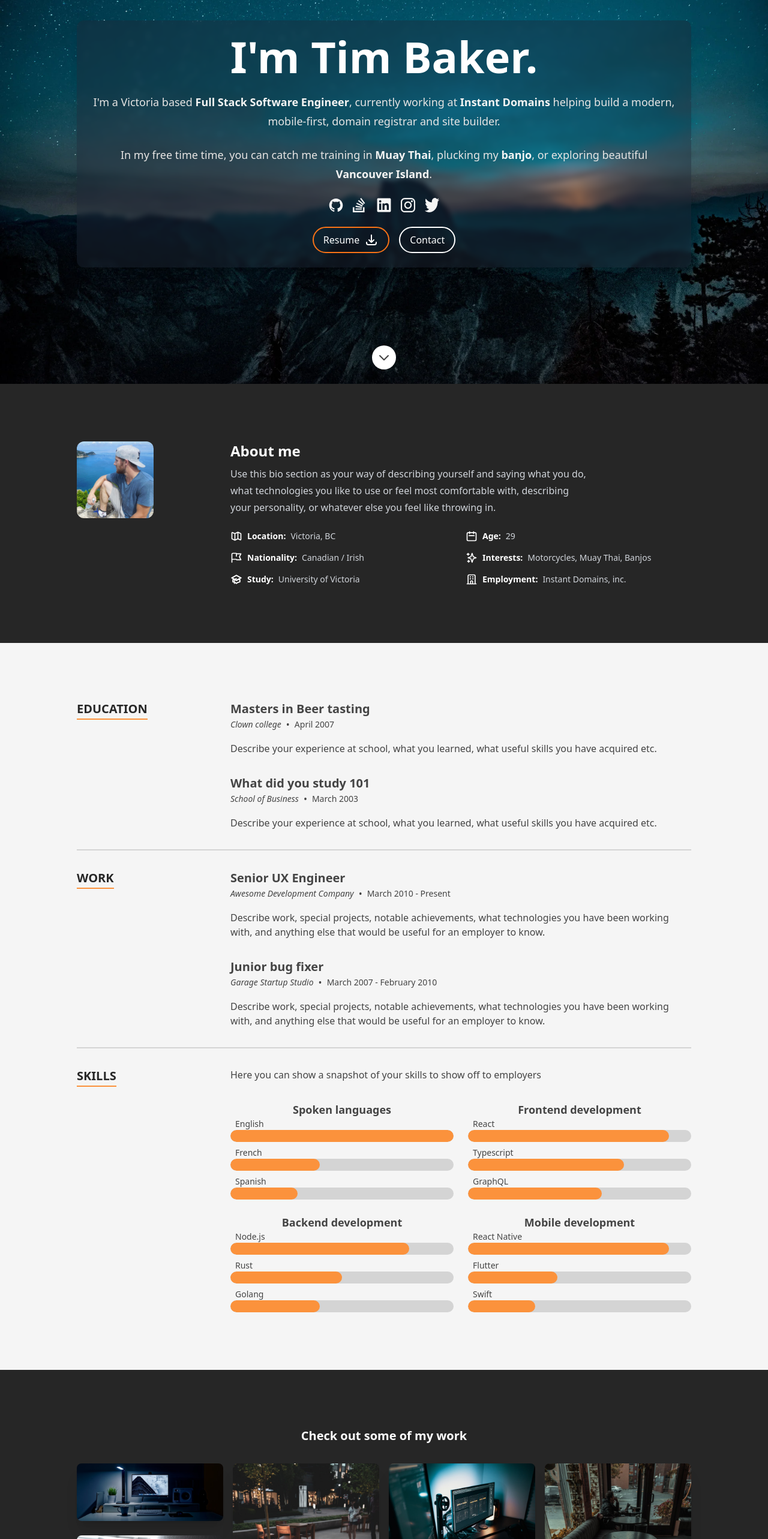
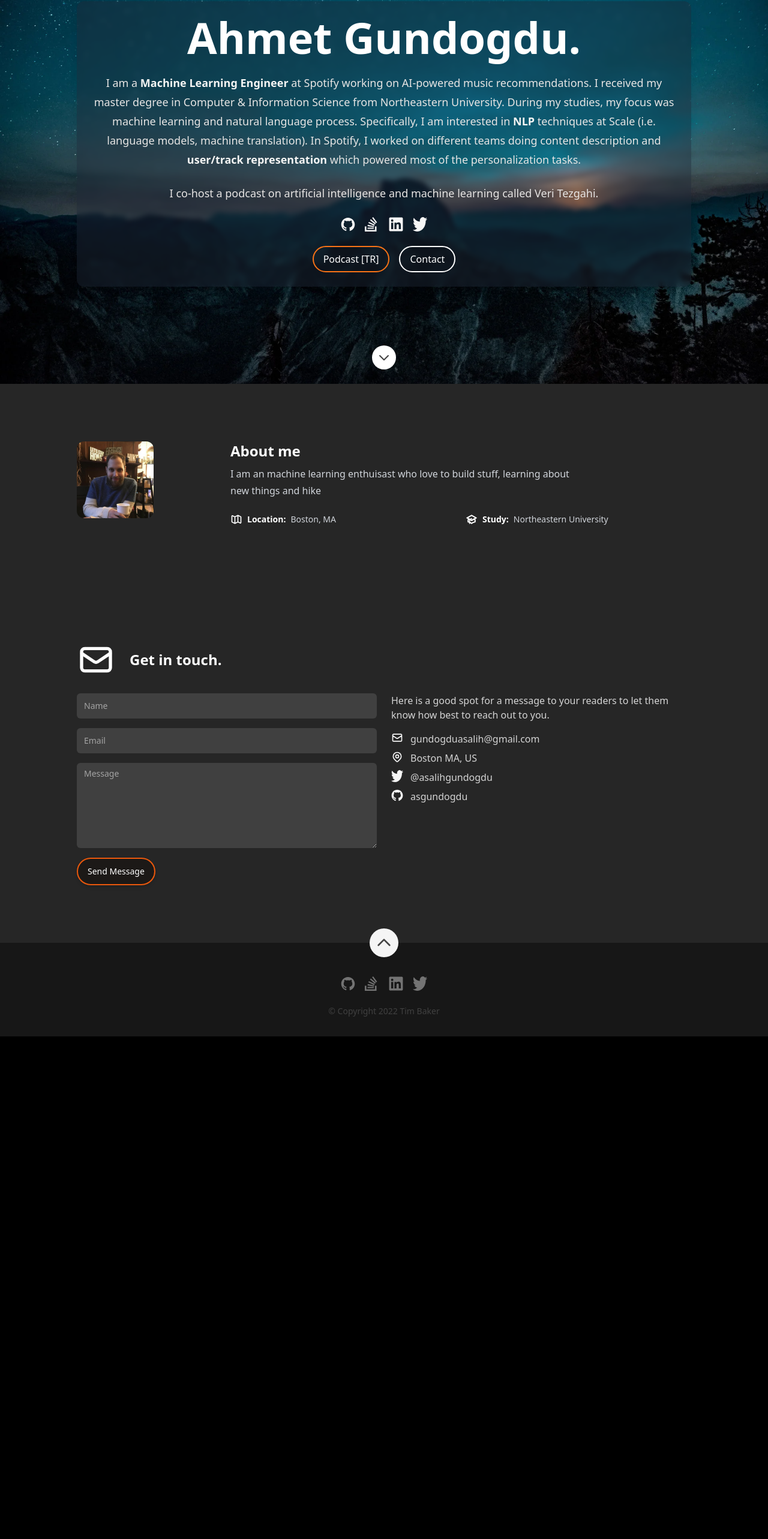
Before and after one commit to tbakerx/react-resume-template, a Next.js app: page / in a window 1280 px wide. Shown: the part 160-2726 px from the top of the page at 60% size. After the commit the page ends 1888 px from the top, so only its background shows below. Built offline with nearby package versions, Linux system fonts and the light colour scheme.

Commit message:
update and simplfy

```diff
--- a/src/components/Sections/Portfolio.tsx
+++ b/src/components/Sections/Portfolio.tsx
@@ -1,44 +1,24 @@
-import {ExternalLinkIcon} from '@heroicons/react/outline';
+import { ExternalLinkIcon } from '@heroicons/react/outline';
 import classNames from 'classnames';
 import Image from 'next/image';
-import {FC, memo, MouseEvent, useCallback, useEffect, useRef, useState} from 'react';
+import { FC, memo, MouseEvent, useCallback, useEffect, useRef, useState } from 'react';
 
-import {isMobile} from '../../config';
-import {portfolioItems, SectionId} from '../../data/data';
-import {PortfolioItem} from '../../data/dataDef';
+import { isMobile } from '../../config';
+
+import { PortfolioItem } from '../../data/dataDef';
 import useDetectOutsideClick from '../../hooks/useDetectOutsideClick';
 import Section from '../Layout/Section';
 
 const Portfolio: FC = memo(() => {
     return (
-    <Section className="bg-neutral-800" sectionId={SectionId.Portfolio}>
-      <div className="flex flex-col gap-y-8">
-        <h2 className="self-center text-xl font-bold text-white">Check out some of my work</h2>
-        <div className=" w-full columns-2 md:columns-3 lg:columns-4">
-          {portfolioItems.map((item, index) => {
-            const {title, image} = item;
-            return (
-              <div className="pb-6" key={`${title}-${index}`}>
-                <div
-                  className={classNames(
-                    'relative h-max w-full overflow-hidden rounded-lg shadow-lg shadow-black/30 lg:shadow-xl',
-                  )}>
-                  <Image alt={title} layout="responsive" placeholder="blur" src={image} />
-                  <ItemOverlay item={item} />
-                </div>
-              </div>
-            );
-          })}
-        </div>
-      </div>
-    </Section>
+
     );
 });
 
 Portfolio.displayName = 'Portfolio';
 export default Portfolio;
 
-const ItemOverlay: FC<{item: PortfolioItem}> = memo(({item: {url, title, description}}) => {
+const ItemOverlay: FC<{ item: PortfolioItem }> = memo(({ item: { url, title, description } }) => {
     const [mobile, setMobile] = useState(false);
     const [showOverlay, setShowOverlay] = useState(false);
     const linkRef = useRef<HTMLAnchorElement>(null);
@@ -65,7 +45,7 @@ const ItemOverlay: FC<{item: PortfolioItem}> = memo(({item: {url, title, descrip
         <a
             className={classNames(
                 'absolute inset-0 h-full w-full  bg-gray-900 transition-all duration-300',
-        {'opacity-0 hover:opacity-80': !mobile},
+                { 'opacity-0 hover:opacity-80': !mobile },
                 showOverlay ? 'opacity-80' : 'opacity-0',
             )}
             href={url}
--- a/src/components/Sections/Resume/index.tsx
+++ b/src/components/Sections/Resume/index.tsx
@@ -23,9 +23,6 @@ const Resume: FC = memo(() => {
         <ResumeSection title="Skills">
           <p className="pb-8">Here you can show a snapshot of your skills to show off to employers</p>
           <div className="grid grid-cols-1 gap-6 md:grid-cols-2">
-            {skills.map((skillgroup, index) => (
-              <SkillGroup key={`${skillgroup.name}-${index}`} skillGroup={skillgroup} />
-            ))}
           </div>
         </ResumeSection>
       </div>
--- a/src/components/Sections/Testimonials.tsx
+++ b/src/components/Sections/Testimonials.tsx
@@ -2,7 +2,6 @@ import classNames from 'classnames';
 import {FC, memo, UIEventHandler, useCallback, useEffect, useMemo, useRef, useState} from 'react';
 
 import {isApple, isMobile} from '../../config';
-import {SectionId, testimonial} from '../../data/data';
 import {Testimonial} from '../../data/dataDef';
 import useInterval from '../../hooks/useInterval';
 import useWindow from '../../hooks/useWindow';
@@ -17,9 +16,8 @@ const Testimonials: FC = memo(() => {
     const itemWidth = useRef(0);
     const scrollContainer = useRef<HTMLDivElement>(null);
 
-  const {width} = useWindow();
+    const { width } = useWindow();
 
-  const {imageSrc, testimonials} = testimonial;
 
     const resolveSrc = useMemo(() => {
         if (!imageSrc) return undefined;
@@ -50,71 +48,19 @@ const Testimonials: FC = memo(() => {
         },
         [],
     );
-  const next = useCallback(() => {
-    if (activeIndex + 1 === testimonials.length) {
-      setTestimonial(0)();
-    } else {
-      setTestimonial(activeIndex + 1)();
-    }
-  }, [activeIndex, setTestimonial, testimonials.length]);
+
 
     const handleScroll = useCallback<UIEventHandler<HTMLDivElement>>(event => {
         setScrollValue(event.currentTarget.scrollLeft);
     }, []);
 
-  useInterval(next, 10000);
 
-  // If no testimonials, don't render the section
-  if (!testimonials.length) {
-    return null;
-  }
 
-  return (
-    <Section noPadding sectionId={SectionId.Testimonials}>
-      <div
-        className={classNames(
-          'flex w-full items-center justify-center bg-cover bg-center px-4 py-16 md:py-24 lg:px-8',
-          parallaxEnabled && 'bg-fixed',
-          {'bg-neutral-700': !imageSrc},
-        )}
-        style={imageSrc ? {backgroundImage: `url(${resolveSrc}`} : undefined}>
-        <div className="z-10 w-full max-w-screen-md px-4 lg:px-0">
-          <div className="flex flex-col items-center gap-y-6 rounded-xl bg-gray-800/60 p-6 shadow-lg">
-            <div
-              className="no-scrollbar flex w-full touch-pan-x snap-x snap-mandatory gap-x-6 overflow-x-auto scroll-smooth"
-              onScroll={handleScroll}
-              ref={scrollContainer}>
-              {testimonials.map((testimonial, index) => {
-                const isActive = index === activeIndex;
-                return (
-                  <Testimonial isActive={isActive} key={`${testimonial.name}-${index}`} testimonial={testimonial} />
-                );
-              })}
-            </div>
-            <div className="flex gap-x-4">
-              {[...Array(testimonials.length)].map((_, index) => {
-                const isActive = index === activeIndex;
-                return (
-                  <button
-                    className={classNames(
-                      'h-3 w-3 rounded-full bg-gray-300 transition-all duration-500 sm:h-4 sm:w-4',
-                      isActive ? 'scale-100 opacity-100' : 'scale-75 opacity-60',
-                    )}
-                    disabled={isActive}
-                    key={`select-button-${index}`}
-                    onClick={setTestimonial(index)}></button>
-                );
-              })}
-            </div>
-          </div>
-        </div>
-      </div>
-    </Section>
-  );
-});
 
-const Testimonial: FC<{testimonial: Testimonial; isActive: boolean}> = memo(
-  ({testimonial: {text, name, image}, isActive}) => (
+    return ({});
+
+    const Testimonial: FC<{ testimonial: Testimonial; isActive: boolean }> = memo(
+        ({ testimonial: { text, name, image }, isActive }) => (
             <div
                 className={classNames(
                     'flex w-full shrink-0 snap-start snap-always flex-col items-start gap-y-4 p-2 transition-opacity duration-1000 sm:flex-row sm:gap-x-6',
@@ -137,3 +83,4 @@ const Testimonial: FC<{testimonial: Testimonial; isActive: boolean}> = memo(
     );
 
     export default Testimonials;
+})
--- a/src/data/data.tsx
+++ b/src/data/data.tsx
@@ -4,39 +4,23 @@ import {
   DownloadIcon,
   FlagIcon,
   MapIcon,
-  OfficeBuildingIcon,
   SparklesIcon,
 } from '@heroicons/react/outline';
+import React from 'react';
 
 import GithubIcon from '../components/Icon/GithubIcon';
-import InstagramIcon from '../components/Icon/InstagramIcon';
 import LinkedInIcon from '../components/Icon/LinkedInIcon';
 import StackOverflowIcon from '../components/Icon/StackOverflowIcon';
 import TwitterIcon from '../components/Icon/TwitterIcon';
 import heroImage from '../images/header-background.webp';
-import porfolioImage1 from '../images/portfolio/portfolio-1.jpg';
-import porfolioImage2 from '../images/portfolio/portfolio-2.jpg';
-import porfolioImage3 from '../images/portfolio/portfolio-3.jpg';
-import porfolioImage4 from '../images/portfolio/portfolio-4.jpg';
-import porfolioImage5 from '../images/portfolio/portfolio-5.jpg';
-import porfolioImage6 from '../images/portfolio/portfolio-6.jpg';
-import porfolioImage7 from '../images/portfolio/portfolio-7.jpg';
-import porfolioImage8 from '../images/portfolio/portfolio-8.jpg';
-import porfolioImage9 from '../images/portfolio/portfolio-9.jpg';
-import porfolioImage10 from '../images/portfolio/portfolio-10.jpg';
-import porfolioImage11 from '../images/portfolio/portfolio-11.jpg';
 import profilepic from '../images/profilepic.jpg';
-import testimonialImage from '../images/testimonial.webp';
 import {
   About,
   ContactSection,
   ContactType,
   Hero,
   HomepageMeta,
-  PortfolioItem,
-  SkillGroup,
   Social,
-  TestimonialSection,
   TimelineItem,
 } from './dataDef';
 
@@ -44,8 +28,8 @@ import {
  * Page meta data
  */
 export const homePageMeta: HomepageMeta = {
-  title: 'React Resume Template',
-  description: "Example site built with Tim Baker's react resume template",
+  title: 'Ahmet Gundogdu WebPage',
+  description: "my personal webpage",
 };
 
 /**
@@ -54,12 +38,10 @@ export const homePageMeta: HomepageMeta = {
 export const SectionId = {
   Hero: 'hero',
     About: 'about',
+  Resume: "resume",
   Contact: 'contact',
-  Portfolio: 'portfolio',
-  Resume: 'resume',
   Skills: 'skills',
   Stats: 'stats',
-  Testimonials: 'testimonials',
 } as const;
 
 export type SectionId = typeof SectionId[keyof typeof SectionId];
@@ -69,27 +51,26 @@ export type SectionId = typeof SectionId[keyof typeof SectionId];
  */
 export const heroData: Hero = {
   imageSrc: heroImage,
-  name: `I'm Tim Baker.`,
+  name: `Ahmet Gundogdu.`,
   description: (
     <>
       <p className="prose-sm text-stone-200 sm:prose-base lg:prose-lg">
-        I'm a Victoria based <strong className="text-stone-100">Full Stack Software Engineer</strong>, currently working
-        at <strong className="text-stone-100">Instant Domains</strong> helping build a modern, mobile-first, domain
-        registrar and site builder.
+        I am a <strong className="text-stone-100">Machine Learning Engineer</strong> at Spotify working on AI-powered music recommendations.
+        I received my master degree in Computer & Information Science from Northeastern University.
+        During my studies, my focus was machine learning and natural language process.
+        Specifically, I am interested in <strong className="text-stone-100">NLP</strong> techniques at Scale (i.e. language models, machine translation). In Spotify, I worked on different teams doing content description and <strong className="text-stone-100">user/track representation</strong> which powered most of the personalization tasks.
           </p>
+
           <p className="prose-sm text-stone-200 sm:prose-base lg:prose-lg">
-        In my free time time, you can catch me training in <strong className="text-stone-100">Muay Thai</strong>,
-        plucking my <strong className="text-stone-100">banjo</strong>, or exploring beautiful{' '}
-        <strong className="text-stone-100">Vancouver Island</strong>.
+        I co-host a podcast on artificial intelligence and machine learning called Veri Tezgahi.
           </p>
     </>
   ),
   actions: [
     {
-      href: '/assets/resume.pdf',
-      text: 'Resume',
+      href: 'https://open.spotify.com/show/6xh1JvolfduK8j5sb1WnoC',
+      text: 'Podcast [TR]',
       primary: true,
-      Icon: DownloadIcon,
     },
     {
       href: `#${SectionId.Contact}`,
@@ -104,231 +85,64 @@ export const heroData: Hero = {
  */
 export const aboutData: About = {
   profileImageSrc: profilepic,
-  description: `Use this bio section as your way of describing yourself and saying what you do, what technologies you like
-  to use or feel most comfortable with, describing your personality, or whatever else you feel like throwing
-  in.`,
+  description: `I am an machine learning enthuisast who love to build stuff, learning about new things and hike`,
   aboutItems: [
-    {label: 'Location', text: 'Victoria, BC', Icon: MapIcon},
-    {label: 'Age', text: '29', Icon: CalendarIcon},
-    {label: 'Nationality', text: 'Canadian / Irish', Icon: FlagIcon},
-    {label: 'Interests', text: 'Motorcycles, Muay Thai, Banjos', Icon: SparklesIcon},
-    {label: 'Study', text: 'University of Victoria', Icon: AcademicCapIcon},
-    {label: 'Employment', text: 'Instant Domains, inc.', Icon: OfficeBuildingIcon},
+    {label: 'Location', text: 'Boston, MA', Icon: MapIcon},
+    {label: 'Study', text: 'Northeastern University', Icon: AcademicCapIcon},
   ],
 };
 
 /**
- * Skills section
- */
-export const skills: SkillGroup[] = [
-  {
-    name: 'Spoken languages',
-    skills: [
-      {
-        name: 'English',
-        level: 10,
-      },
-      {
-        name: 'French',
-        level: 4,
-      },
-      {
-        name: 'Spanish',
-        level: 3,
-      },
-    ],
-  },
-  {
-    name: 'Frontend development',
-    skills: [
-      {
-        name: 'React',
-        level: 9,
-      },
-      {
-        name: 'Typescript',
-        level: 7,
-      },
-      {
-        name: 'GraphQL',
-        level: 6,
-      },
-    ],
-  },
-  {
-    name: 'Backend development',
-    skills: [
-      {
-        name: 'Node.js',
-        level: 8,
-      },
-      {
-        name: 'Rust',
-        level: 5,
-      },
-      {
-        name: 'Golang',
-        level: 4,
-      },
-    ],
-  },
-  {
-    name: 'Mobile development',
-    skills: [
-      {
-        name: 'React Native',
-        level: 9,
-      },
-      {
-        name: 'Flutter',
-        level: 4,
-      },
-      {
-        name: 'Swift',
-        level: 3,
-      },
-    ],
-  },
-];
-
-/**
- * Portfolio section
- */
-export const portfolioItems: PortfolioItem[] = [
-  {
-    title: 'Project title 1',
-    description: 'Give a short description of your project here.',
-    url: 'https://timbaker.me',
-    image: porfolioImage1,
-  },
-  {
-    title: 'Project title 2',
-    description: 'Give a short description of your project here.',
-    url: 'https://timbaker.me',
-    image: porfolioImage2,
-  },
-  {
-    title: 'Project title 3',
-    description: 'Give a short description of your project here.',
-    url: 'https://timbaker.me',
-    image: porfolioImage3,
-  },
-  {
-    title: 'Project title 4',
-    description: 'Give a short description of your project here.',
-    url: 'https://timbaker.me',
-    image: porfolioImage4,
-  },
-  {
-    title: 'Project title 5',
-    description: 'Give a short description of your project here.',
-    url: 'https://timbaker.me',
-    image: porfolioImage5,
-  },
-  {
-    title: 'Project title 6',
-    description: 'Give a short description of your project here.',
-    url: 'https://timbaker.me',
-    image: porfolioImage6,
-  },
-  {
-    title: 'Project title 7',
-    description: 'Give a short description of your project here.',
-    url: 'https://timbaker.me',
-    image: porfolioImage7,
-  },
-  {
-    title: 'Project title 8',
-    description: 'Give a short description of your project here.',
-    url: 'https://timbaker.me',
-    image: porfolioImage8,
-  },
-  {
-    title: 'Project title 9',
-    description: 'Give a short description of your project here.',
-    url: 'https://timbaker.me',
-    image: porfolioImage9,
-  },
-  {
-    title: 'Project title 10',
-    description: 'Give a short description of your project here.',
-    url: 'https://timbaker.me',
-    image: porfolioImage10,
-  },
-  {
-    title: 'Project title 11',
-    description: 'Give a short description of your project here.',
-    url: 'https://timbaker.me',
-    image: porfolioImage11,
-  },
-];
-
-/**
  * Resume section -- TODO: Standardize resume contact format or offer MDX
  */
-export const education: TimelineItem[] = [
-  {
-    date: 'April 2007',
-    location: 'Clown college',
-    title: 'Masters in Beer tasting',
-    content: <p>Describe your experience at school, what you learned, what useful skills you have acquired etc.</p>,
-  },
-  {
-    date: 'March 2003',
-    location: 'School of Business',
-    title: 'What did you study 101',
-    content: <p>Describe your experience at school, what you learned, what useful skills you have acquired etc.</p>,
-  },
-];
-
 export const experience: TimelineItem[] = [
   {
-    date: 'March 2010 - Present',
-    location: 'Awesome Development Company',
-    title: 'Senior UX Engineer',
+    date: 'March 2019 - Present',
+    location: 'Spotify',
+    title: 'Machine Learning Engineer. Boston, MA',
     content: (
       <p>
-        Describe work, special projects, notable achievements, what technologies you have been working with, and
-        anything else that would be useful for an employer to know.
+           Worked on representation learning for Spotify users and tracks using large scale deep neural networks and music description platform using Kubeflow ML infrastructure to automatically describe and tag content for retrieval by multiple teams within the company.
         </p>
     ),
   },
   {
-    date: 'March 2007 - February 2010',
-    location: 'Garage Startup Studio',
-    title: 'Junior bug fixer',
+    date: 'January 2018 - August 2018',
+    location: 'WarnerMedia Applied Analytics Solutions. Boston, MA',
+    title: 'Data Science (Co-op)',
     content: (
       <p>
-        Describe work, special projects, notable achievements, what technologies you have been working with, and
-        anything else that would be useful for an employer to know.
+            Carried out research and development of a tool that recognizes film entities in podcast audio via fuzzy matching and supervised learning, resulting in publication at KDD 2018.
+      </p>
+    ),
+  },
+  {
+    date: 'April 2015 - July 2016',
+    location: 'STM Defense Technologies and Engineering Inc. Ankara, Turkey',
+    title: 'Data Scientist',
+    content: (
+        <p>
+            Designed an RNN-based anomaly detection system to capture car accidents by using time series data taken from the city sensors with 95% accuracy, overperforming the heuristic baseline.
         </p>
     ),
   },
 ];
 
-/**
- * Testimonial section
- */
-export const testimonial: TestimonialSection = {
-  imageSrc: testimonialImage,
-  testimonials: [
+export const education: TimelineItem[] = [
     {
-      name: 'John Doe',
-      text: 'Use this as an opportunity to promote what it is like to work with you. High value testimonials include ones from current or past co-workers, managers, or from happy clients.',
-      image: 'https://cloudflare-ipfs.com/ipfs/Qmd3W5DuhgHirLHGVixi6V76LhCkZUz6pnFt5AJBiyvHye/avatar/169.jpg',
+        date: 'December 2018',
+        location: 'Northeastern University. Boston, MA',
+        title: 'Masters in Data Science',
+        content: <p> Research Areas: NLP, Recommendation Systems, Information Retrieval, Distributed Systems.</p>,
     },
     {
-      name: 'Jane Doe',
-      text: 'Here you should write some nice things that someone has said about you. Encourage them to be specific and include important details (notes about a project you were on together, impressive quality produced, etc).',
-      image: 'https://cloudflare-ipfs.com/ipfs/Qmd3W5DuhgHirLHGVixi6V76LhCkZUz6pnFt5AJBiyvHye/avatar/14.jpg',
+        date: 'January 2015',
+        location: 'Sabanci University. Istanbul, Turkey',
+        title: 'Mechatronics Engineering',
+        content: <p>Thesis: Inverted Pendulum System Using Reinforcement Learning</p>,
     },
-    {
-      name: 'Someone else',
-      text: 'Add several of these, and keep them as fresh as possible, but be sure to focus on quality testimonials with strong highlights of your skills/work ethic.',
-      image: 'https://cloudflare-ipfs.com/ipfs/Qmd3W5DuhgHirLHGVixi6V76LhCkZUz6pnFt5AJBiyvHye/avatar/69.jpg',
-    },
-  ],
-};
+];
+
 
 /**
  * Contact section
@@ -340,23 +154,23 @@ export const contact: ContactSection = {
   items: [
     {
       type: ContactType.Email,
-      text: 'reachout@timbaker.me',
-      href: 'mailto:reachout@timbaker.me',
+      text: 'gundogduasalih@gmail.com',
+      href: 'mailto:gundogduasalih@gmail.com',
     },
     {
       type: ContactType.Location,
-      text: 'Victoria BC, Canada',
-      href: 'https://www.google.ca/maps/place/Victoria,+BC/@48.4262362,-123.376775,14z',
+      text: 'Boston MA, US',
+       href: 'https://www.google.com/maps/d/u/0/embed?mid=12Z7rpnUEmOMT5EUAt7HDPxL1Xq4&ie=UTF8&hl=en&msa=0&ll=42.368691%2C-70.977173&spn=0.405848%2C0.549316&z=9&output=embed',
     },
       {
-      type: ContactType.Instagram,
-      text: '@tbakerx',
-      href: 'https://www.instagram.com/tbakerx/',
+      type: ContactType.Twitter,
+      text: '@asalihgundogdu',
+      href: 'https://www.twitter.com/asalihgundogdu/',
     },
     {
       type: ContactType.Github,
-      text: 'tbakerx',
-      href: 'https://github.com/tbakerx',
+      text: 'asgundogdu',
+      href: 'https://github.com/asgundogdu',
     },
   ],
 };
@@ -365,9 +179,8 @@ export const contact: ContactSection = {
  * Social items
  */
 export const socialLinks: Social[] = [
-  {label: 'Github', Icon: GithubIcon, href: 'https://github.com/tbakerx'},
-  {label: 'Stack Overflow', Icon: StackOverflowIcon, href: 'https://stackoverflow.com/users/8553186/tim-baker'},
-  {label: 'LinkedIn', Icon: LinkedInIcon, href: 'https://www.linkedin.com/in/timbakerx/'},
-  {label: 'Instagram', Icon: InstagramIcon, href: 'https://www.instagram.com/tbakerx/'},
-  {label: 'Twitter', Icon: TwitterIcon, href: 'https://twitter.com/TimBakerx'},
+  {label: 'Github', Icon: GithubIcon, href: 'https://github.com/asgundogdu'},
+  { label: 'Stack Overflow', Icon: StackOverflowIcon, href: 'https://stackoverflow.com/users/4980699/ahmet-salih-gundogdu'},
+  { label: 'LinkedIn', Icon: LinkedInIcon, href: 'https://www.linkedin.com/in/ahmet-salih-gundogdu/'},
+  { label: 'Twitter', Icon: TwitterIcon, href: 'https://twitter.com/asalihgundogdu'},
 ];
--- a/src/pages/index.tsx
+++ b/src/pages/index.tsx
@@ -6,9 +6,6 @@ import About from '../components/Sections/About';
 import Contact from '../components/Sections/Contact';
 import Footer from '../components/Sections/Footer';
 import Hero from '../components/Sections/Hero';
-import Portfolio from '../components/Sections/Portfolio';
-import Resume from '../components/Sections/Resume';
-import Testimonials from '../components/Sections/Testimonials';
 import {homePageMeta} from '../data/data';
 
 // eslint-disable-next-line react-memo/require-memo
@@ -21,9 +18,6 @@ const Home: FC = memo(() => {
       <Header />
       <Hero />
       <About />
-      <Resume />
-      <Portfolio />
-      <Testimonials />
       <Contact />
       <Footer />
     </Page>
```
Also changed, not shown: src/images/profilepic.jpg. Lines whose indentation alone changed are shown as unchanged.
